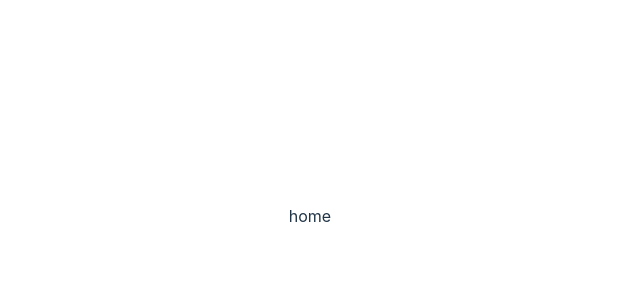
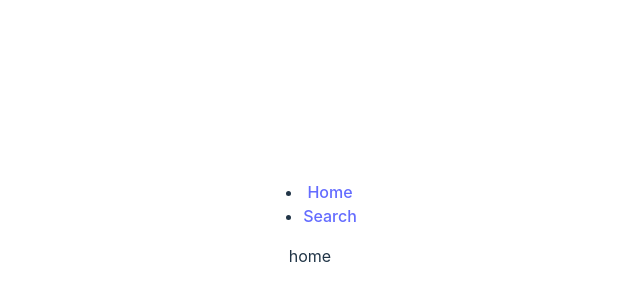
Before and after one commit to thile8445/vite-t1, a React (Vite) app: page / in a window 1280 px wide. Shown: the part 184-484 px from the top of the page, without its empty margins (330-970 px from the left). Built offline with nearby package versions, Linux system fonts and the light colour scheme.

Commit message:
add layout

```diff
--- a/src/App.jsx
+++ b/src/App.jsx
@@ -2,13 +2,16 @@
 import "./App.css";
 import Home from "./pages/home";
 import Search from "./pages/search";
+import Layout from "./layout";
 
 function App() {
   return (
     <BrowserRouter>
       <Routes>
-        <Route index element={<Home />} />
-        <Route path="/search" element={<Search />} />
+        <Route path="/" element={<Layout />}>
+          <Route index element={<Home />} />
+          <Route path="/search" element={<Search />} />
+        </Route>{" "}
       </Routes>
     </BrowserRouter>
   );
--- /dev/null
+++ b/src/layout/index.jsx
@@ -0,0 +1,22 @@
+import { Outlet, Link } from "react-router-dom";
+
+const Layout = () => {
+  return (
+    <>
+      <nav>
+        <ul>
+          <li>
+            <Link to="/">Home</Link>
+          </li>
+          <li>
+            <Link to="/search">Search</Link>
+          </li>
+        </ul>
+      </nav>
+
+      <Outlet />
+    </>
+  );
+};
+
+export default Layout;
```
